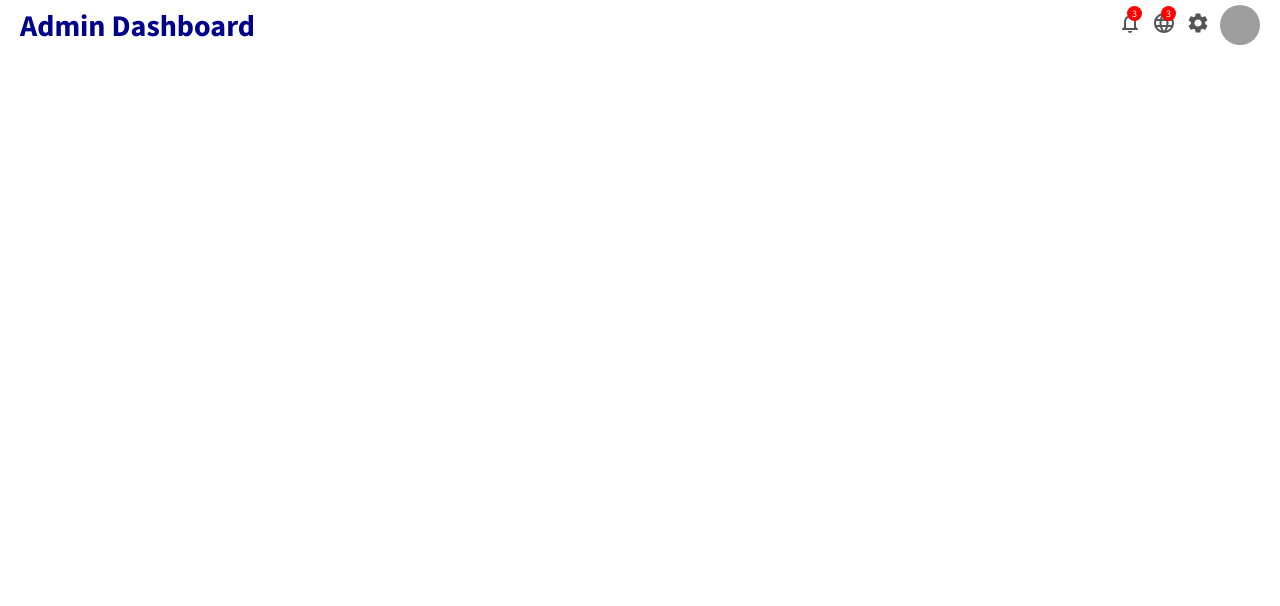
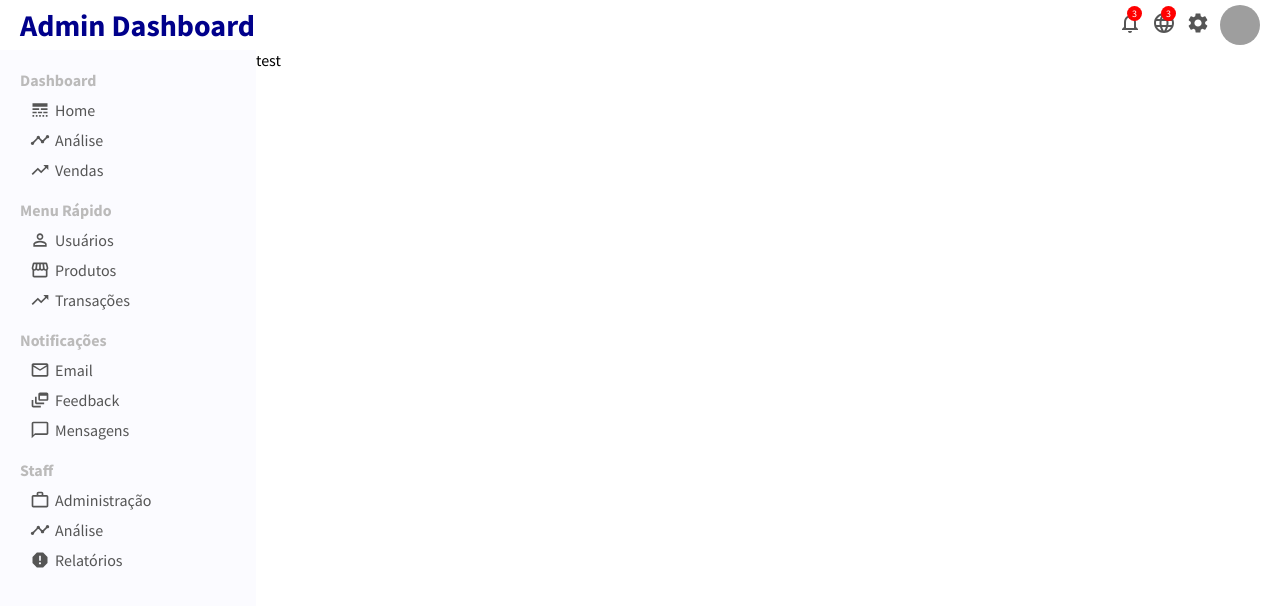
Before and after one commit to DanielEgiidio/react_dashboard, a React (Create React App) app: page / in a window 1280 px wide. Shown: the top 606 px of the page. Built offline with nearby package versions, Linux system fonts and the light colour scheme; grey boxes are pictures that could not be loaded.

Commit message:
Setup sidebar

```diff
--- a/src/App.js
+++ b/src/App.js
@@ -1,9 +1,15 @@
 import Topbar from "./components/topbar/Topbar";
+import Sidebar from "./components/sidebar/Sidebar";
+import "./app.css";
 
 function App() {
   return (
     <div className="App">
       <Topbar />
+      <div className="container">
+        <Sidebar />
+        <div className="others">test</div>
+      </div>
     </div>
   );
 }
--- /dev/null
+++ b/src/app.css
@@ -0,0 +1,7 @@
+.container {
+  display: flex;
+}
+
+.others {
+  flex: 4;
+}
--- /dev/null
+++ b/src/components/sidebar/Sidebar.css
@@ -0,0 +1,44 @@
+.sidebar {
+  flex: 1;
+  height: calc(100vh - 50px);
+  background-color: rgb(251, 251, 255);
+  position: sticky;
+  top: 50px;
+}
+
+.sidebarWrapper {
+  padding: 20px;
+  color: #555;
+}
+
+.sidebarMenu {
+  margin-bottom: 10px;
+}
+
+.sidebarTitle {
+  font-size: 16px;
+  color: rgb(187, 186, 186);
+}
+
+.sidebarList {
+  list-style: none;
+  padding: 5px;
+}
+
+.sidebarListItem {
+  padding: 5px;
+  cursor: pointer;
+  display: flex;
+  align-items: center;
+  border-radius: 10px;
+}
+
+.sidebarList.active,
+.sidebarListItem:hover {
+  background-color: rgb(240, 240, 255);
+}
+
+.sidebarIcon {
+  margin-right: 5px;
+  font-size: 20px !important;
+}
--- /dev/null
+++ b/src/components/sidebar/Sidebar.jsx
@@ -0,0 +1,92 @@
+import "./Sidebar.css";
+import {
+  LineStyle,
+  Timeline,
+  TrendingUp,
+  PermIdentity,
+  Storefront,
+  AttachMoney,
+  BarChart,
+  MailOutline,
+  DynamicFeed,
+  ChatBubbleOutline,
+  WorkOutline,
+  Report,
+} from "@material-ui/icons";
+
+export default function Sidebar() {
+  return (
+    <div className="sidebar">
+      <div className="sidebarWrapper">
+        <div className="sidebarMenu">
+          <h3 className="sidebarTitle">Dashboard</h3>
+          <ul className="sidebarList">
+            <li className="sidebarListItem active">
+              <LineStyle className="sidebarIcon" />
+              Home
+            </li>
+            <li className="sidebarListItem ">
+              <Timeline className="sidebarIcon" />
+              Análise
+            </li>
+            <li className="sidebarListItem">
+              <TrendingUp className="sidebarIcon" />
+              Vendas
+            </li>
+          </ul>
+        </div>
+        <div className="sidebarMenu">
+          <h3 className="sidebarTitle">Menu Rápido</h3>
+          <ul className="sidebarList">
+            <li className="sidebarListItem active">
+              <PermIdentity className="sidebarIcon" />
+              Usuários
+            </li>
+            <li className="sidebarListItem ">
+              <Storefront className="sidebarIcon" />
+              Produtos
+            </li>
+            <li className="sidebarListItem">
+              <TrendingUp className="sidebarIcon" />
+              Transações
+            </li>
+          </ul>
+        </div>
+        <div className="sidebarMenu">
+          <h3 className="sidebarTitle">Notificações</h3>
+          <ul className="sidebarList">
+            <li className="sidebarListItem active">
+              <MailOutline className="sidebarIcon" />
+              Email
+            </li>
+            <li className="sidebarListItem ">
+              <DynamicFeed className="sidebarIcon" />
+              Feedback
+            </li>
+            <li className="sidebarListItem">
+              <ChatBubbleOutline className="sidebarIcon" />
+              Mensagens
+            </li>
+          </ul>
+        </div>
+        <div className="sidebarMenu">
+          <h3 className="sidebarTitle">Staff</h3>
+          <ul className="sidebarList">
+            <li className="sidebarListItem active">
+              <WorkOutline className="sidebarIcon" />
+              Administração
+            </li>
+            <li className="sidebarListItem ">
+              <Timeline className="sidebarIcon" />
+              Análise
+            </li>
+            <li className="sidebarListItem">
+              <Report className="sidebarIcon" />
+              Relatórios
+            </li>
+          </ul>
+        </div>
+      </div>
+    </div>
+  );
+}
```
